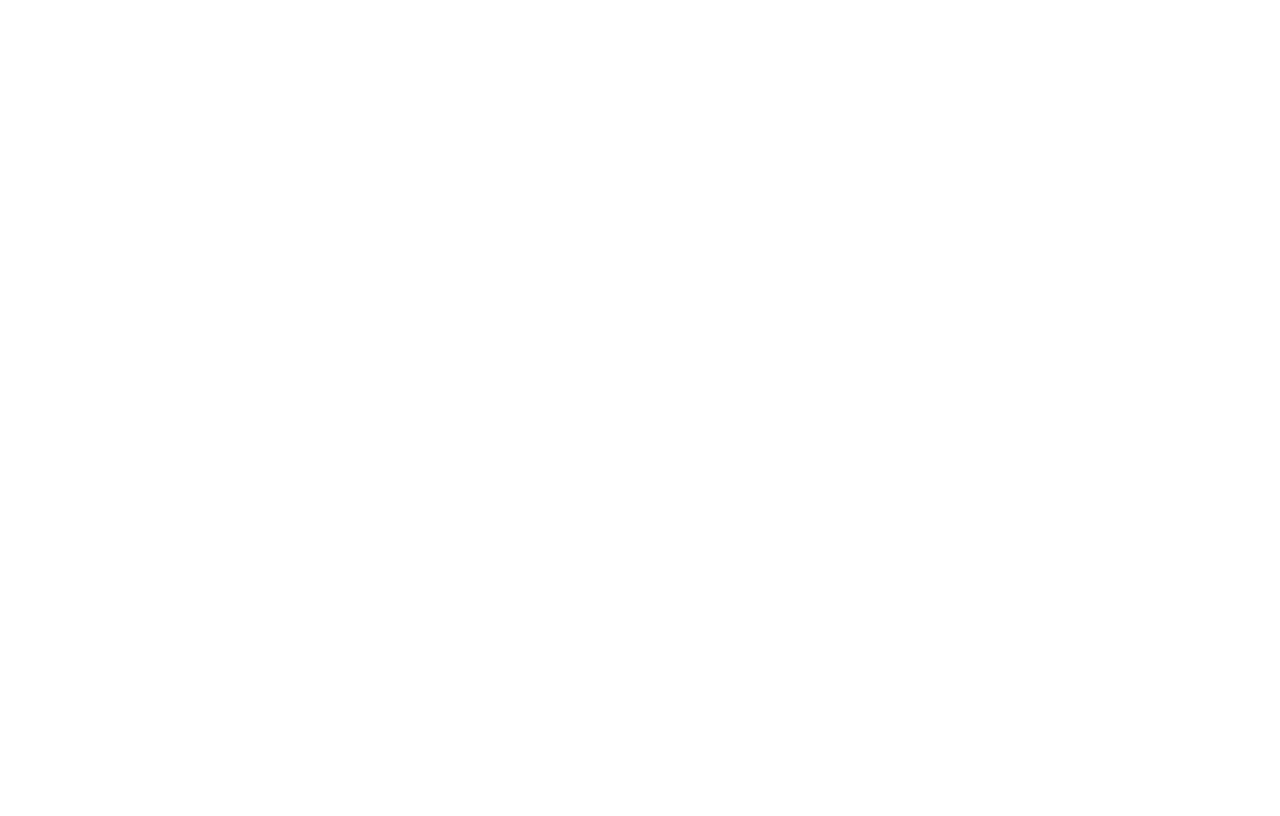
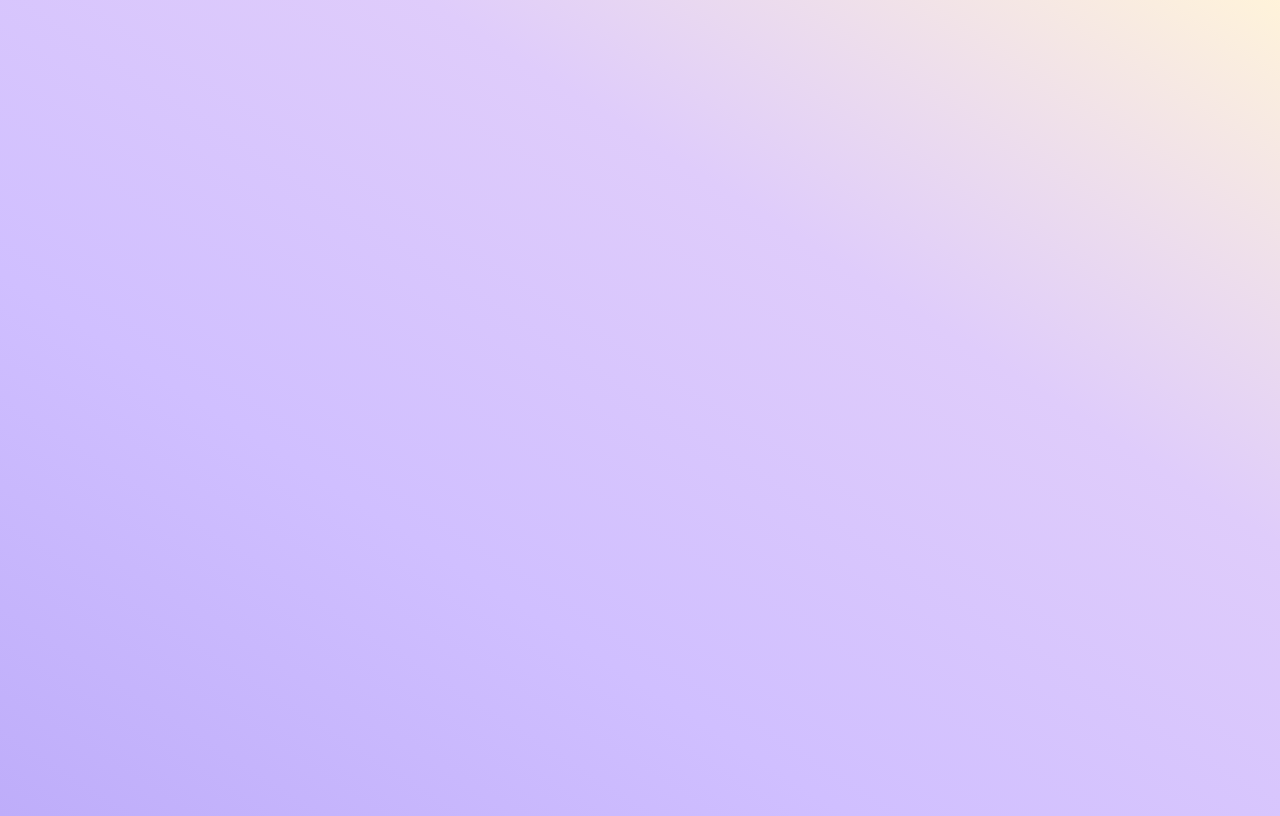
Before and after one commit to Honey-Bi/collection, a React (Create React App) app: page / in a window 1280 px wide. Built offline with nearby package versions, Linux system fonts and the light colour scheme.

Commit message:
배경색 설정

```diff
--- a/src/index.css
+++ b/src/index.css
@@ -1,13 +1,6 @@
 body {
-  margin: 0;
-  font-family: -apple-system, BlinkMacSystemFont, 'Segoe UI', 'Roboto', 'Oxygen',
-    'Ubuntu', 'Cantarell', 'Fira Sans', 'Droid Sans', 'Helvetica Neue',
-    sans-serif;
-  -webkit-font-smoothing: antialiased;
-  -moz-osx-font-smoothing: grayscale;
+  width: 100vw;
+  height: 100vh;
+  background: linear-gradient(to bottom left, #fff3da, #dfccfb, #d0bfff, #beadfa);
+  overflow: hidden;
 }
-
-code {
-  font-family: source-code-pro, Menlo, Monaco, Consolas, 'Courier New',
-    monospace;
-}
```
